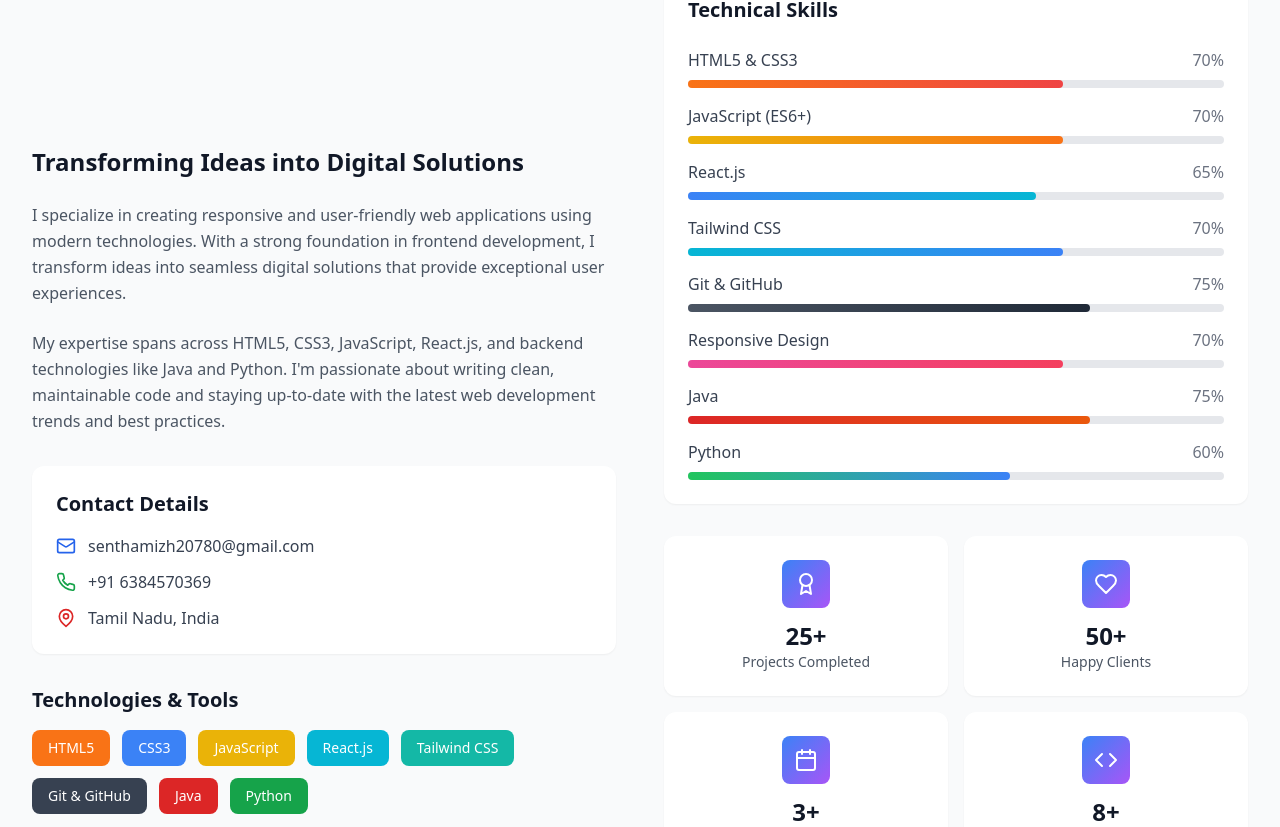
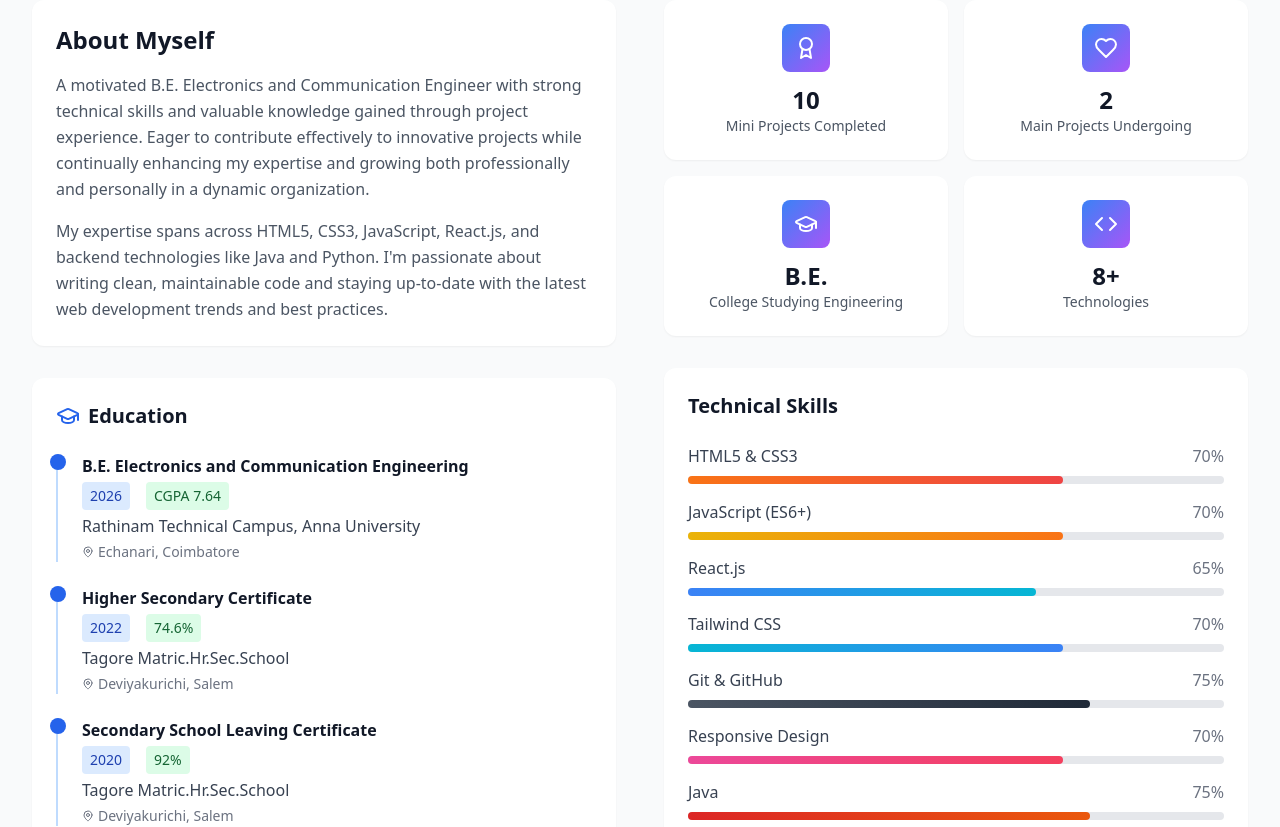
Before and after one commit to Senthamizh-001/My_Portfolio, a React (Vite) app: page / in a window 1280 px wide. Shown: the part 1092-1919 px from the top of the page. Built offline with nearby package versions, Linux system fonts and the light colour scheme.

Commit message:
Update About Section with Education and Personal Info

```diff
--- a/src/components/About.tsx
+++ b/src/components/About.tsx
@@ -1,5 +1,5 @@
 import React from 'react';
-import { Code, Palette, Zap, Heart, Award, Calendar, MapPin, Mail, Phone } from 'lucide-react';
+import { Code, Palette, Zap, Heart, Award, Calendar, MapPin, Mail, Phone, GraduationCap, BookOpen } from 'lucide-react';
 
 const About: React.FC = () => {
   const skills = [
@@ -14,9 +14,9 @@ const About: React.FC = () => {
   ];
 
   const stats = [
-    { icon: Award, value: '25+', label: 'Projects Completed' },
-    { icon: Heart, value: '50+', label: 'Happy Clients' },
-    { icon: Calendar, value: '3+', label: 'Years Experience' },
+    { icon: Award, value: '10', label: 'Mini Projects Completed' },
+    { icon: Heart, value: '2', label: 'Main Projects Undergoing' },
+    { icon: GraduationCap, value: 'B.E.', label: 'College Studying Engineering' },
     { icon: Code, value: '8+', label: 'Technologies' },
   ];
 
@@ -31,6 +31,30 @@ const About: React.FC = () => {
     { name: 'Python', color: 'bg-green-600' },
   ];
 
+  const education = [
+    {
+      degree: 'B.E. Electronics and Communication Engineering',
+      year: '2026',
+      grade: 'CGPA 7.64',
+      institution: 'Rathinam Technical Campus, Anna University',
+      location: 'Echanari, Coimbatore'
+    },
+    {
+      degree: 'Higher Secondary Certificate',
+      year: '2022',
+      grade: '74.6%',
+      institution: 'Tagore Matric.Hr.Sec.School',
+      location: 'Deviyakurichi, Salem'
+    },
+    {
+      degree: 'Secondary School Leaving Certificate',
+      year: '2020',
+      grade: '92%',
+      institution: 'Tagore Matric.Hr.Sec.School',
+      location: 'Deviyakurichi, Salem'
+    }
+  ];
+
   return (
     <section id="about" className="py-20 bg-gray-50">
       <div className="container mx-auto px-4 sm:px-6 lg:px-8">
@@ -41,27 +65,56 @@ const About: React.FC = () => {
               About Me
             </h2>
             <p className="text-xl text-gray-600 max-w-2xl mx-auto">
-              Frontend Developer passionate about creating responsive and user-friendly web applications using modern technologies.
+              A motivated B.E. Electronics and Communication Engineer with strong technical skills and valuable knowledge gained through project experience.
             </p>
           </div>
 
-          <div className="grid lg:grid-cols-2 gap-12 items-center">
+          <div className="grid lg:grid-cols-2 gap-12 items-start">
             {/* Left Column - Content */}
             <div className="space-y-8">
-              <div className="space-y-6">
-                <h3 className="text-2xl font-bold text-gray-900">
-                  Transforming Ideas into Digital Solutions
+              {/* Personal Statement */}
+              <div className="bg-white rounded-xl p-6 shadow-sm">
+                <h3 className="text-2xl font-bold text-gray-900 mb-4">
+                  About Myself
                 </h3>
-                <p className="text-gray-600 leading-relaxed">
-                  I specialize in creating responsive and user-friendly web applications using modern technologies.
-                  With a strong foundation in frontend development, I transform ideas into seamless digital solutions
-                  that provide exceptional user experiences.
+                <p className="text-gray-600 leading-relaxed mb-4">
+                  A motivated B.E. Electronics and Communication Engineer with strong technical skills and valuable
+                  knowledge gained through project experience. Eager to contribute effectively to innovative projects
+                  while continually enhancing my expertise and growing both professionally and personally in a
+                  dynamic organization.
                 </p>
                 <p className="text-gray-600 leading-relaxed">
                   My expertise spans across HTML5, CSS3, JavaScript, React.js, and backend technologies like Java and Python.
                   I'm passionate about writing clean, maintainable code and staying up-to-date
                   with the latest web development trends and best practices.
                 </p>
+              </div>
+
+              {/* Education Section */}
+              <div className="bg-white rounded-xl p-6 shadow-sm">
+                <h4 className="text-xl font-semibold text-gray-900 mb-6 flex items-center space-x-2">
+                  <GraduationCap className="w-6 h-6 text-blue-600" />
+                  <span>Education</span>
+                </h4>
+                <div className="space-y-6">
+                  {education.map((edu, index) => (
+                    <div key={index} className="relative pl-6 border-l-2 border-blue-200">
+                      <div className="absolute -left-2 top-0 w-4 h-4 bg-blue-600 rounded-full"></div>
+                      <div className="space-y-1">
+                        <h5 className="font-semibold text-gray-900">{edu.degree}</h5>
+                        <div className="flex items-center space-x-4 text-sm">
+                          <span className="bg-blue-100 text-blue-800 px-2 py-1 rounded">{edu.year}</span>
+                          <span className="bg-green-100 text-green-800 px-2 py-1 rounded">{edu.grade}</span>
+                        </div>
+                        <p className="text-gray-700 font-medium">{edu.institution}</p>
+                        <p className="text-gray-500 text-sm flex items-center space-x-1">
+                          <MapPin className="w-3 h-3" />
+                          <span>{edu.location}</span>
+                        </p>
+                      </div>
+                    </div>
+                  ))}
+                </div>
               </div>
 
               {/* Contact Info */}
@@ -122,6 +175,19 @@ const About: React.FC = () => {
 
             {/* Right Column - Skills & Stats */}
             <div className="space-y-8">
+              {/* Stats */}
+              <div className="grid grid-cols-2 gap-4">
+                {stats.map((stat, index) => (
+                  <div key={index} className="bg-white p-6 rounded-xl shadow-sm text-center">
+                    <div className="w-12 h-12 bg-gradient-to-br from-blue-500 to-purple-500 rounded-lg flex items-center justify-center mx-auto mb-3">
+                      <stat.icon className="w-6 h-6 text-white" />
+                    </div>
+                    <div className="text-2xl font-bold text-gray-900">{stat.value}</div>
+                    <div className="text-sm text-gray-600">{stat.label}</div>
+                  </div>
+                ))}
+              </div>
+
               {/* Skills */}
               <div className="bg-white rounded-xl p-6 shadow-sm">
                 <h4 className="text-xl font-semibold text-gray-900 mb-6">Technical Skills</h4>
@@ -143,20 +209,7 @@ const About: React.FC = () => {
                 </div>
               </div>
 
-              {/* Stats */}
-              <div className="grid grid-cols-2 gap-4">
-                {stats.map((stat, index) => (
-                  <div key={index} className="bg-white p-6 rounded-xl shadow-sm text-center">
-                    <div className="w-12 h-12 bg-gradient-to-br from-blue-500 to-purple-500 rounded-lg flex items-center justify-center mx-auto mb-3">
-                      <stat.icon className="w-6 h-6 text-white" />
-                    </div>
-                    <div className="text-2xl font-bold text-gray-900">{stat.value}</div>
-                    <div className="text-sm text-gray-600">{stat.label}</div>
-                  </div>
-                ))}
-              </div>
-
-              {/* UI/UX Principles */}
+              {/* Development Principles */}
               <div className="bg-gradient-to-br from-blue-600 to-purple-600 rounded-xl p-6 text-white">
                 <h4 className="text-xl font-semibold mb-4">Development Principles</h4>
                 <ul className="space-y-2 text-blue-100">
```
